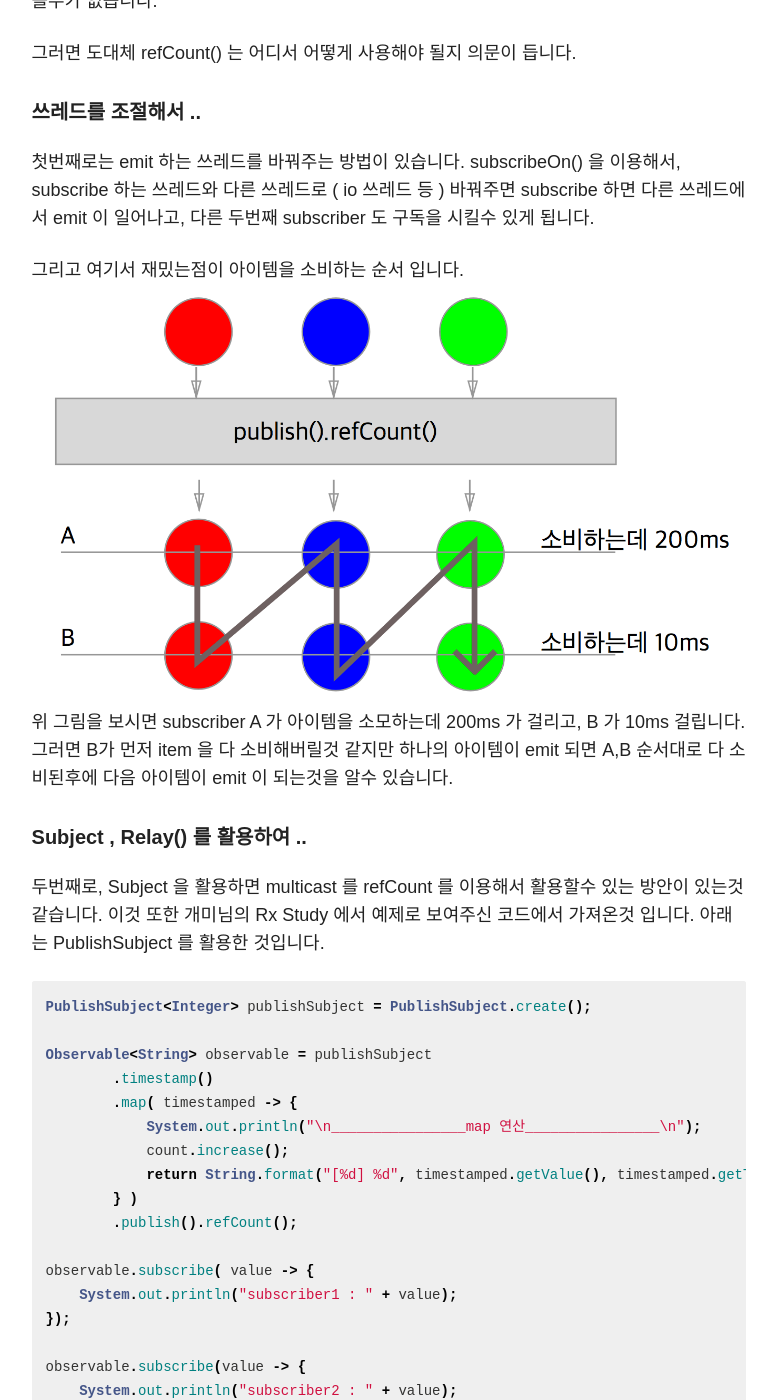
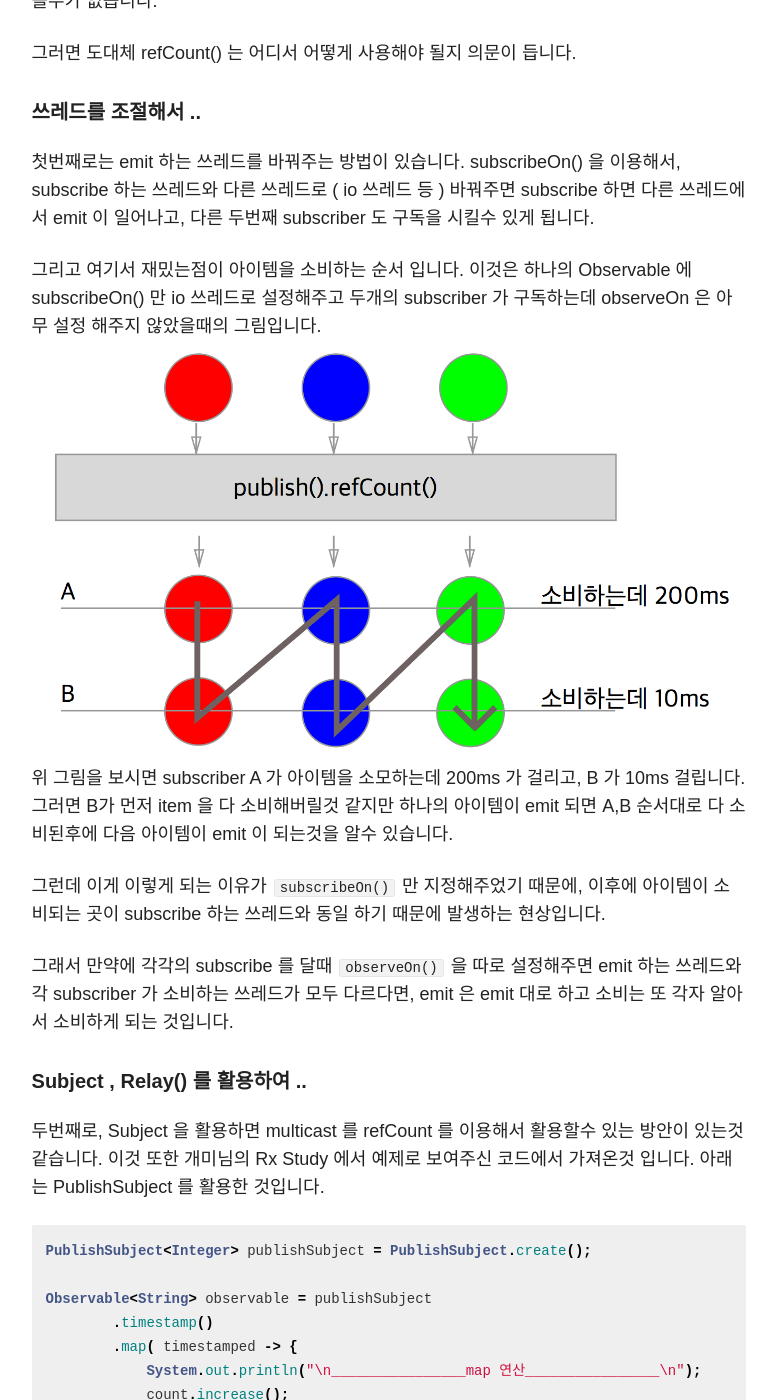
Before and after one commit to steadymoka/moka-a.github.io, a Jekyll site: the page built from _posts/android/2016-06-19-rxAndroid_study.md, in a window 1280 px wide and 1400 px high, scrolled down 5504 px. Shown: the whole window, without its empty margins (348-1125 px from the left). Built offline with Jekyll 4.4.1, drawn with Linux system fonts in a browser that asks for light colours; nearby versions of some CDN libraries; comment, search, counter and statistics services are not loaded.

Commit message:
edit posting

```diff
--- a/_posts/android/2016-06-19-rxAndroid_study.md
+++ b/_posts/android/2016-06-19-rxAndroid_study.md
@@ -171,9 +171,13 @@ System.out.println("연산횟수 : " + count.count());
 
 첫번째로는 emit 하는 쓰레드를 바꿔주는 방법이 있습니다. subscribeOn() 을 이용해서, subscribe 하는 쓰레드와 다른 쓰레드로 ( io 쓰레드 등 ) 바꿔주면 subscribe 하면 다른 쓰레드에서 emit 이 일어나고, 다른 두번째 subscriber 도 구독을 시킬수 있게 됩니다.
 
-그리고 여기서 재밌는점이 아이템을 소비하는 순서 입니다.
+그리고 여기서 재밌는점이 아이템을 소비하는 순서 입니다. 이것은 하나의 Observable 에 subscribeOn() 만 io 쓰레드로 설정해주고 두개의 subscriber 가 구독하는데 observeOn 은 아무 설정 해주지 않았을때의 그림입니다.
 <img src="/images/rx-1.png">
 위 그림을 보시면 subscriber A 가 아이템을 소모하는데 200ms 가 걸리고, B 가 10ms 걸립니다. 그러면 B가 먼저 item 을 다 소비해버릴것 같지만 하나의 아이템이 emit 되면 A,B 순서대로 다 소비된후에 다음 아이템이 emit 이 되는것을 알수 있습니다.
+
+그런데 이게 이렇게 되는 이유가 `subscribeOn()` 만 지정해주었기 때문에, 이후에 아이템이 소비되는 곳이 subscribe 하는 쓰레드와 동일 하기 때문에 발생하는 현상입니다.
+
+그래서 만약에 각각의 subscribe 를 달때 `observeOn()` 을 따로 설정해주면 emit 하는 쓰레드와 각 subscriber 가 소비하는 쓰레드가 모두 다르다면, emit 은 emit 대로 하고 소비는 또 각자 알아서 소비하게 되는 것입니다.
 
 ##### Subject , Relay() 를 활용하여 ..
 
```
